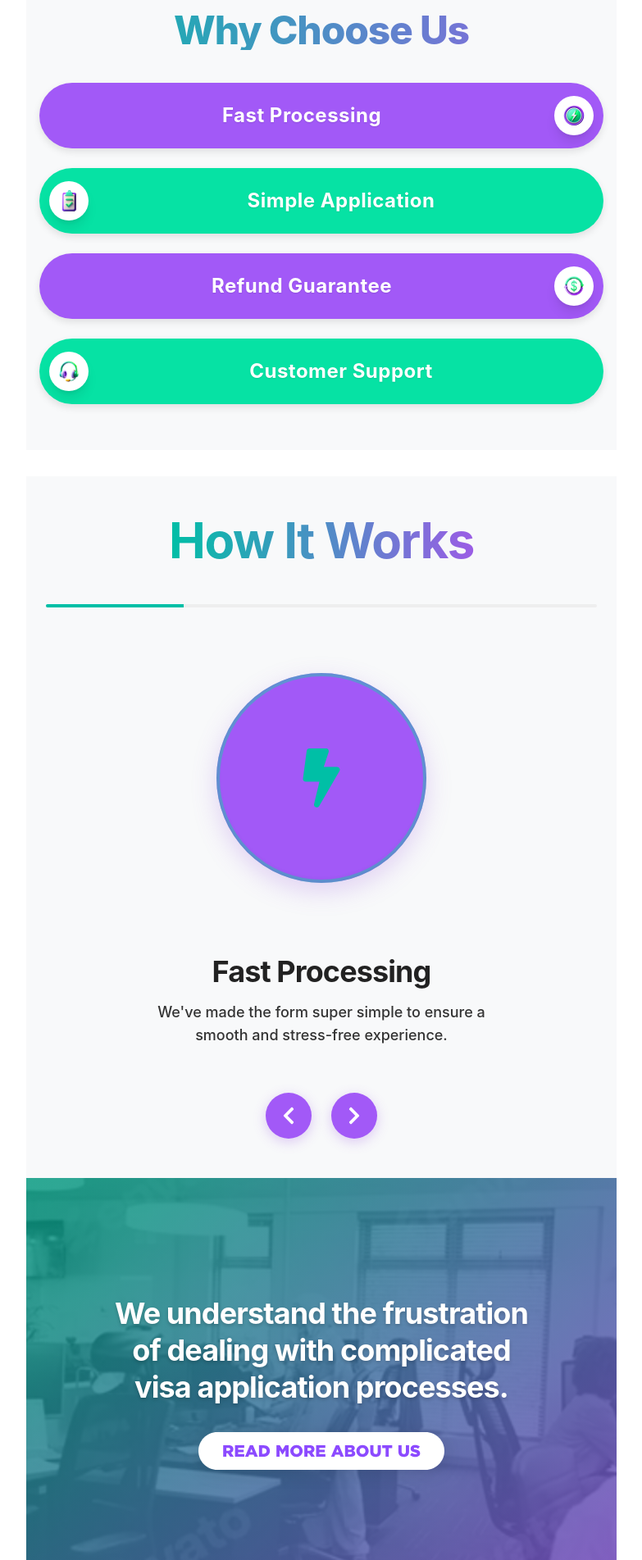
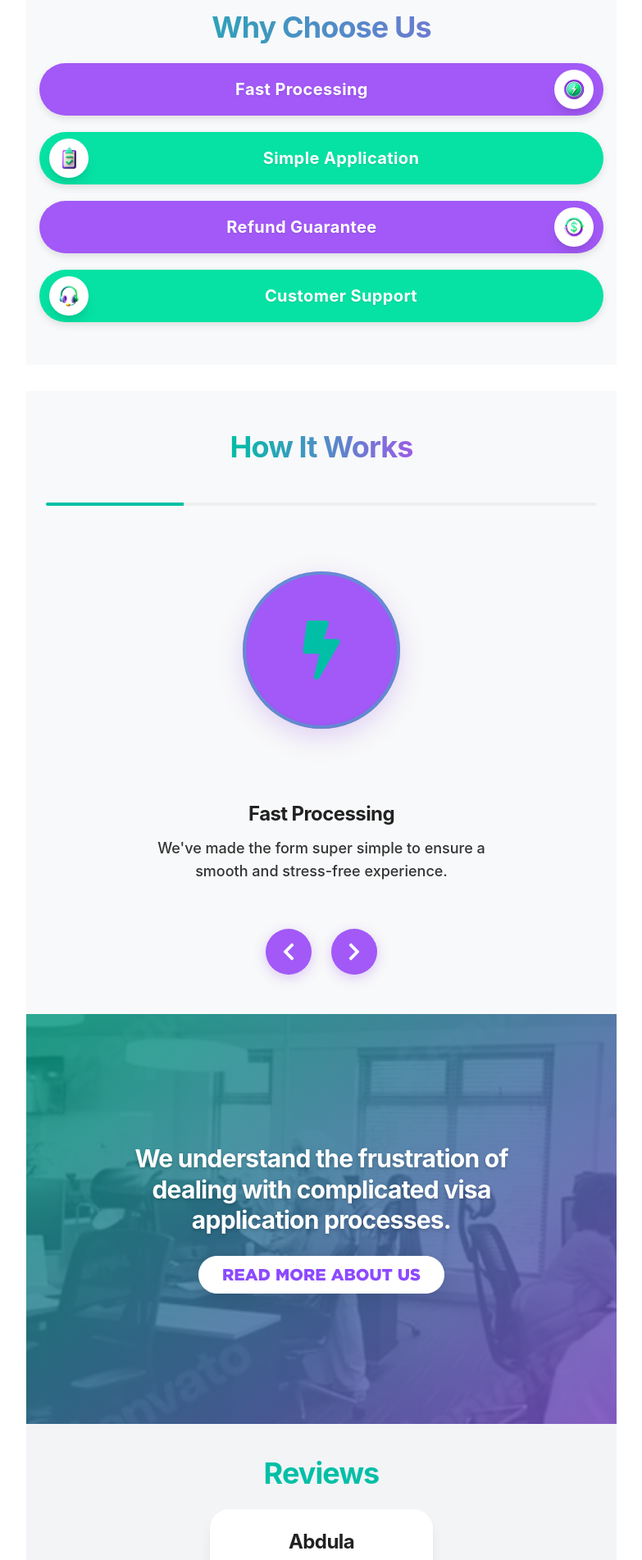
Before and after one commit to Iusif797/getvisago_final, a React (Vite) app: page / in a window 1280 px wide. Shown: the part 2460-4363 px from the top of the page at 82% size, without its empty margins (248-1031 px from the left). Built offline with nearby package versions, Linux system fonts and the light colour scheme.

Commit message:
Унифицировал размеры текста и элементов на всех секциях

```diff
--- a/src/index.css
+++ b/src/index.css
@@ -60,12 +60,12 @@
   }
 
   .why-choose-us-section h2 {
-    @apply text-5xl font-extrabold text-center bg-gradient-to-r from-visa-green to-visa-purple bg-clip-text text-transparent mb-10 animate-fade-in-up tracking-tight;
+    @apply text-4xl font-bold text-center bg-gradient-to-r from-visa-green to-visa-purple bg-clip-text text-transparent mb-6 animate-fade-in-up tracking-tight;
     letter-spacing: -0.025em;
   }
 
   .feature-card {
-    @apply flex items-center rounded-full shadow-feature h-20 mb-6 relative overflow-hidden transition-transform duration-300 hover:scale-105 hover:shadow-feature-hover cursor-pointer w-full;
+    @apply flex items-center rounded-full shadow-feature h-16 mb-5 relative overflow-hidden transition-transform duration-300 hover:scale-105 hover:shadow-feature-hover cursor-pointer w-full;
   }
 
   .feature-card.purple {
@@ -109,7 +109,7 @@
   }
 
   .feature-text {
-    @apply text-white font-bold text-2xl w-full text-center transition-all duration-300 tracking-wide;
+    @apply text-white font-bold text-xl w-full text-center transition-all duration-300 tracking-wide;
     letter-spacing: 0.02em;
     text-shadow: 0px 1px 2px rgba(0, 0, 0, 0.1);
   }
@@ -120,7 +120,7 @@
 
   /* Стили для блока How It Works */
   .how-it-works-circle {
-    @apply relative w-64 h-64 bg-visa-purple-feature rounded-full flex items-center justify-center shadow-xl transition-transform duration-500 hover:scale-105;
+    @apply relative w-48 h-48 bg-visa-purple-feature rounded-full flex items-center justify-center shadow-xl transition-transform duration-500 hover:scale-105;
     box-shadow: 0 10px 30px rgba(155, 93, 229, 0.25), inset 0 -2px 6px rgba(0, 0, 0, 0.1);
   }
 
@@ -131,12 +131,12 @@
   }
 
   .how-it-works-title {
-    @apply text-6xl font-bold text-center bg-gradient-to-r from-visa-green to-visa-purple bg-clip-text text-transparent;
+    @apply text-4xl font-bold text-center bg-gradient-to-r from-visa-green to-visa-purple bg-clip-text text-transparent;
     position: relative;
   }
 
   .how-it-works-step-title {
-    @apply text-3xl sm:text-4xl font-bold text-visa-gray-900 mb-4 text-center;
+    @apply text-2xl font-bold text-visa-gray-900 mb-3 text-center;
   }
 
   .nav-button {
@@ -231,7 +231,7 @@
   }
 
   .about-us-title {
-    @apply text-white text-4xl font-bold leading-tight mb-8;
+    @apply text-white text-3xl font-bold leading-tight mb-6;
     text-shadow: 0 2px 4px rgba(0, 0, 0, 0.2);
   }
 
@@ -272,7 +272,7 @@
   }
 
   .reviews-title {
-    @apply text-5xl font-bold text-visa-green;
+    @apply text-4xl font-bold text-visa-green;
   }
 
   .reviews-carousel-wrapper {
@@ -365,7 +365,7 @@
   }
 
   .review-author-name {
-    @apply text-[32px] font-bold mb-1 text-visa-gray-900;
+    @apply text-2xl font-bold mb-1 text-visa-gray-900;
   }
 
   .stars {
@@ -373,7 +373,7 @@
   }
 
   .star {
-    @apply text-visa-purple text-[28px] mx-1;
+    @apply text-visa-purple text-xl mx-1;
   }
 
   .review-text {
@@ -415,7 +415,7 @@
   }
 
   .faq-title {
-    @apply text-5xl font-bold text-visa-green mb-6 text-center;
+    @apply text-4xl font-bold text-visa-green mb-6 text-center;
   }
 
   .faq-questions {
```
